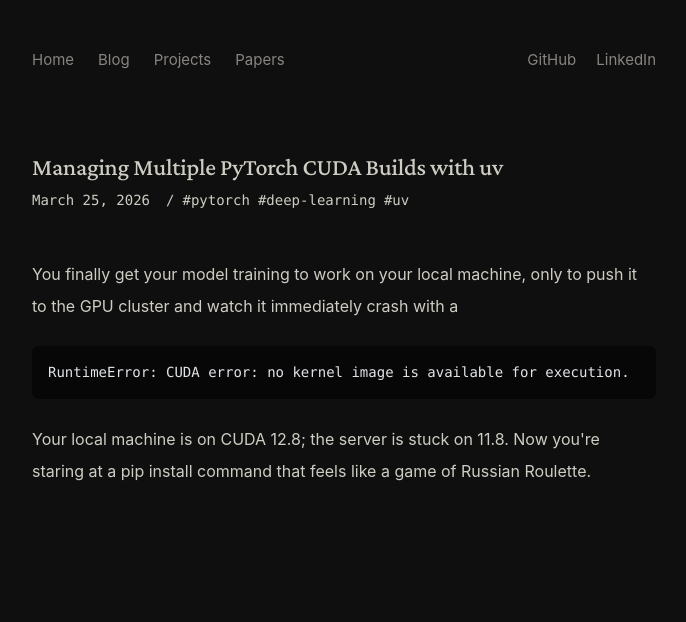
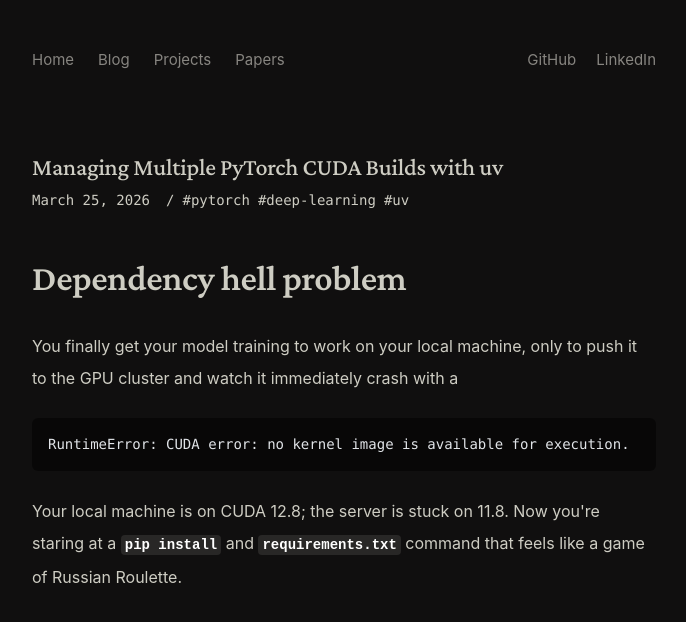
Before and after one commit to gabrielfruet/portfolio, an Astro site: page /portfolio/blog/managing_multiple_torch_cuda_builds_with_uv in a window 1280 px wide. Shown: the whole page, without its empty margins (296-982 px from the left). Built offline with nearby package versions, Linux system fonts and the light colour scheme; Astro itself is replaced by a stand-in of ours; some packages are replaced by stand-ins of ours; code samples lack their colours.

Commit message:
update post

````diff
--- a/src/content/blog/managing_multiple_torch_cuda_builds_with_uv.mdx
+++ b/src/content/blog/managing_multiple_torch_cuda_builds_with_uv.mdx
@@ -4,6 +4,8 @@
 pubDate: "2026-03-25"
 tags: ["pytorch", "deep-learning", "uv"]
 ---
+
+# Dependency hell problem
 
 You finally get your model training to work on your local machine, only to push
 it to the GPU cluster and watch it immediately crash with a
@@ -13,4 +15,5 @@
 ```
 
 Your local machine is on CUDA 12.8; the server is stuck on 11.8. Now you're
-staring at a pip install command that feels like a game of Russian Roulette.
+staring at a `pip install` and `requirements.txt` command that feels like a
+game of Russian Roulette.
````
